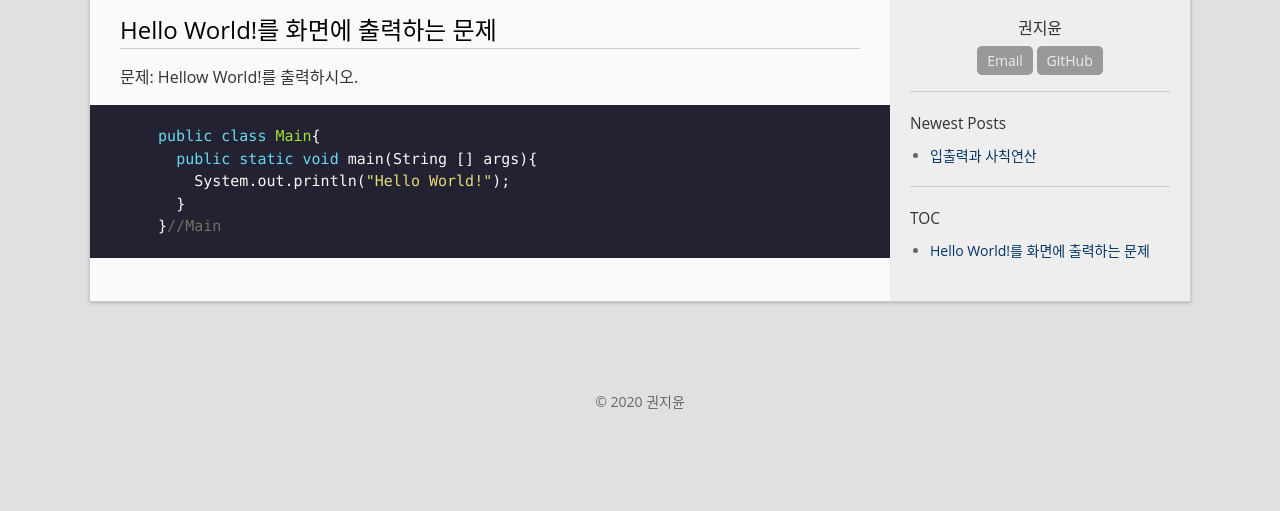
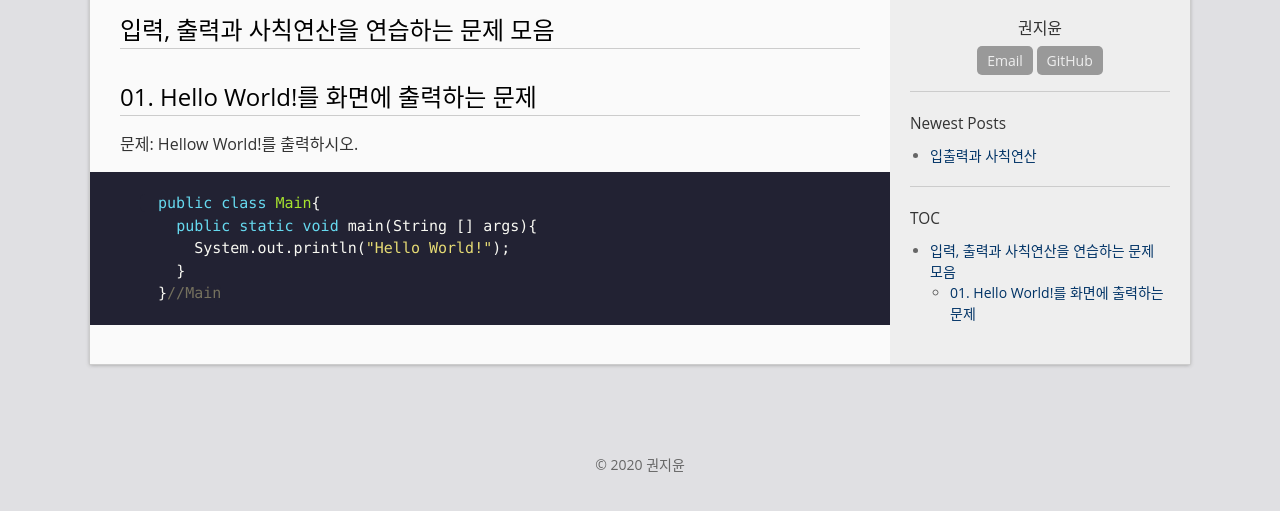
Before and after one commit to KwonJiYoon/KwonJiYoon.github.io, a Jekyll site: the page built from _posts/2020-03-02-test01.md, in a window 1280 px wide, cut to the strip 261-772 px from the top of the page. Built offline with Jekyll 4.4.1, drawn with Linux system fonts in a browser that asks for light colours.

Commit message:
Update and edit

```diff
--- a/_posts/2020-03-02-test01.md
+++ b/_posts/2020-03-02-test01.md
@@ -5,7 +5,9 @@ date:   2020.03.02
 categories: Java
 permalink: /archivers/test
 ---
-## Hello World!를 화면에 출력하는 문제
+# 입력, 출력과 사칙연산을 연습하는 문제 모음
+
+## 01. Hello World!를 화면에 출력하는 문제
 
 문제: Hellow World!를 출력하시오.
 
```
